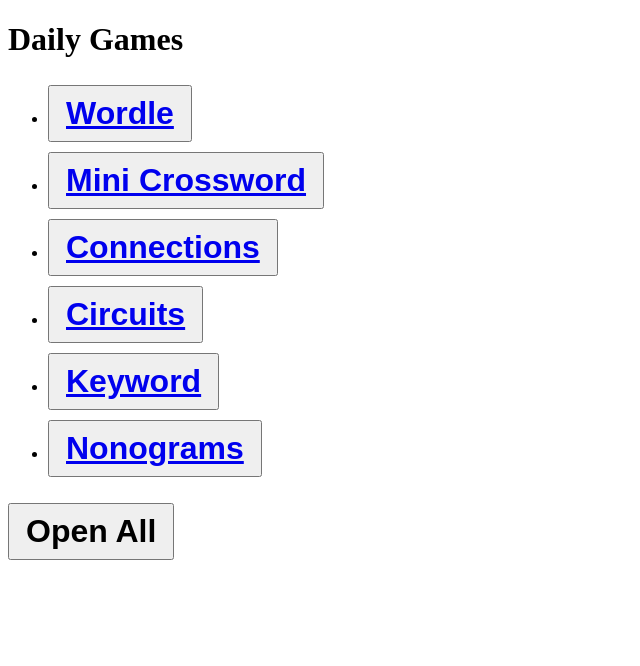
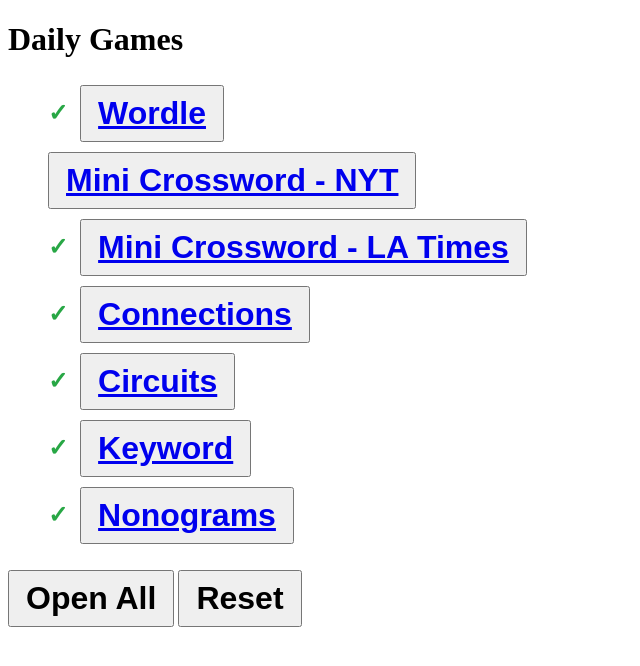
Before and after one commit to JakeRabinowitz/portfolio, a plain HTML site: page daily_games.html in a window 1280 px wide. Both pictures are taken after a click on the button "Open All". Shown: the whole page, without its empty margins (0-640 px from the left). Drawn offline with Linux system fonts and the light colour scheme.

Commit message:
update daily games

```diff
--- a/daily_games.html
+++ b/daily_games.html
@@ -13,50 +13,108 @@
                 margin: 5px 0;
                 font-size: 2em;
             }
+            li {
+                list-style: none;
+                display: flex;
+                align-items: center;
+                gap: 12px;
+            }
+            .checkmark {
+                display: none;
+                color: #28a745;
+                font-size: 1.5em;
+                font-weight: bold;
+            }
+            .checkmark.visible {
+                display: inline-block;
+            }
         </style>
 
         <h1>Daily Games</h1>
 
         <ul>
             <li>
+                <span class="checkmark" data-url="https://www.nytimes.com/games/wordle/index.html">✓</span>
                 <button>
                     <a href="https://www.nytimes.com/games/wordle/index.html" target="_blank">Wordle</a>
                 </button>
             </li>
             <li>
+                <span class="checkmark" data-url="https://www.nytimes.com/crosswords/game/mini">✓</span>
                 <button>
-                    <a href="https://www.nytimes.com/crosswords/game/mini" target="_blank">Mini Crossword</a>
+                    <a href="https://www.nytimes.com/crosswords/game/mini" target="_blank">Mini Crossword - NYT</a>
                 </button>
             </li>
             <li>
+                <span class="checkmark" data-url="https://www.latimes.com/games/mini-crossword">✓</span>
+                <button>
+                    <a href="https://www.latimes.com/games/mini-crossword" target="_blank">Mini Crossword - LA Times</a>
+                </button>
+            </li>
+            <li>
+                <span class="checkmark" data-url="https://www.nytimes.com/games/connections">✓</span>
                 <button>
                     <a href="https://www.nytimes.com/games/connections" target="_blank">Connections</a>
                 </button>
             </li>
             <li>
+                <span class="checkmark" data-url="https://circuitsgame.com/">✓</span>
                 <button>
                     <a href="https://circuitsgame.com/" target="_blank">Circuits</a>
                 </button>
             </li>
             <li>
+                <span class="checkmark" data-url="https://www.washingtonpost.com/games/keyword/">✓</span>
                 <button>
                     <a href="https://www.washingtonpost.com/games/keyword/" target="_blank">Keyword</a>
                 </button>
             </li>
             <li>
+                <span class="checkmark" data-url="https://nonograms-katana.com/play/#game">✓</span>
                 <button>
                     <a href="https://nonograms-katana.com/play/#game" target="_blank">Nonograms</a>
                 </button>
             </li>
         </ul>
 
-        <button type="button" onclick="openAll()">Open All</input>
+        <button type="button" onclick="openAll()">Open All</button>
+        <button type="button" onclick="resetCheckmarks()">Reset</button>
 
         <script>
+            // Track clicked state in memory (resets on page reload)
+            let clickedState = {};
+
+            // Update checkmark visibility based on clicked state
+            function updateCheckmarks() {
+                document.querySelectorAll('.checkmark').forEach(checkmark => {
+                    const url = checkmark.getAttribute('data-url');
+                    if (clickedState[url]) {
+                        checkmark.classList.add('visible');
+                    } else {
+                        checkmark.classList.remove('visible');
+                    }
+                });
+            }
+
+            // Reset all checkmarks
+            function resetCheckmarks() {
+                clickedState = {};
+                updateCheckmarks();
+            }
+
+            // Track link clicks
+            document.querySelectorAll('a[target="_blank"]').forEach(link => {
+                link.addEventListener('click', () => {
+                    const url = link.getAttribute('href');
+                    clickedState[url] = true;
+                    updateCheckmarks();
+                });
+            });
+
             function openAll() {
                 const urls = [
                     "https://www.nytimes.com/games/wordle/index.html",
-                    "https://www.nytimes.com/crosswords/game/mini",
+                    "https://www.latimes.com/games/mini-crossword",
                     "https://www.nytimes.com/games/connections",
                     "https://circuitsgame.com/",
                     "https://www.washingtonpost.com/games/keyword/",
@@ -67,7 +125,11 @@
                     .forEach((url) => {
                         console.log(url);
                         window.open(url, '_blank');
+                        // Mark as clicked when opened via "Open All"
+                        clickedState[url] = true;
                     });
+                // Update checkmarks after a brief delay to allow windows to open
+                setTimeout(updateCheckmarks, 100);
             }
         </script>
     </body>
```
